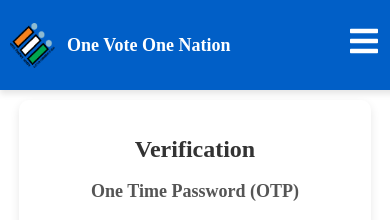
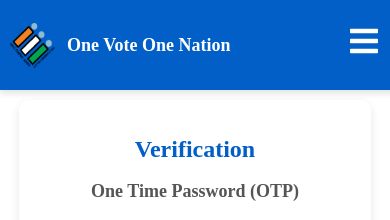
Before and after one commit to santhosh-s10/E-Voting-System, a React (Vite) app: page /otpverify in a window 390 px wide. Shown: the top 220 px of the page. Built offline with nearby package versions, Linux system fonts and the light colour scheme.

Commit message:
Responsive Design

```diff
--- a/src/index.css
+++ b/src/index.css
@@ -2394,7 +2394,7 @@ body{
 /* Heading styles */
 .otp-container h1 {
   font-size: 24px;
-  color: #333;
+  color: #015FC7;
 }
 
 .otp-container h3 {
```
